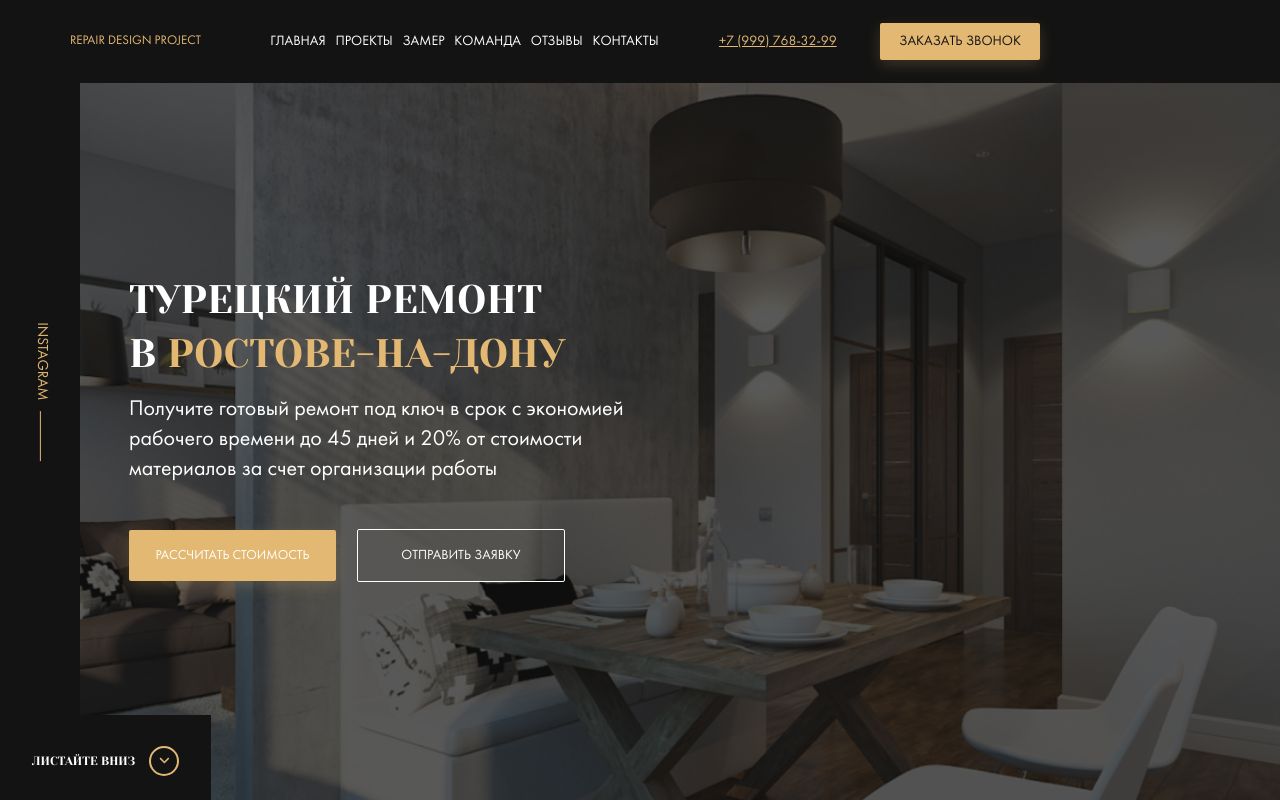
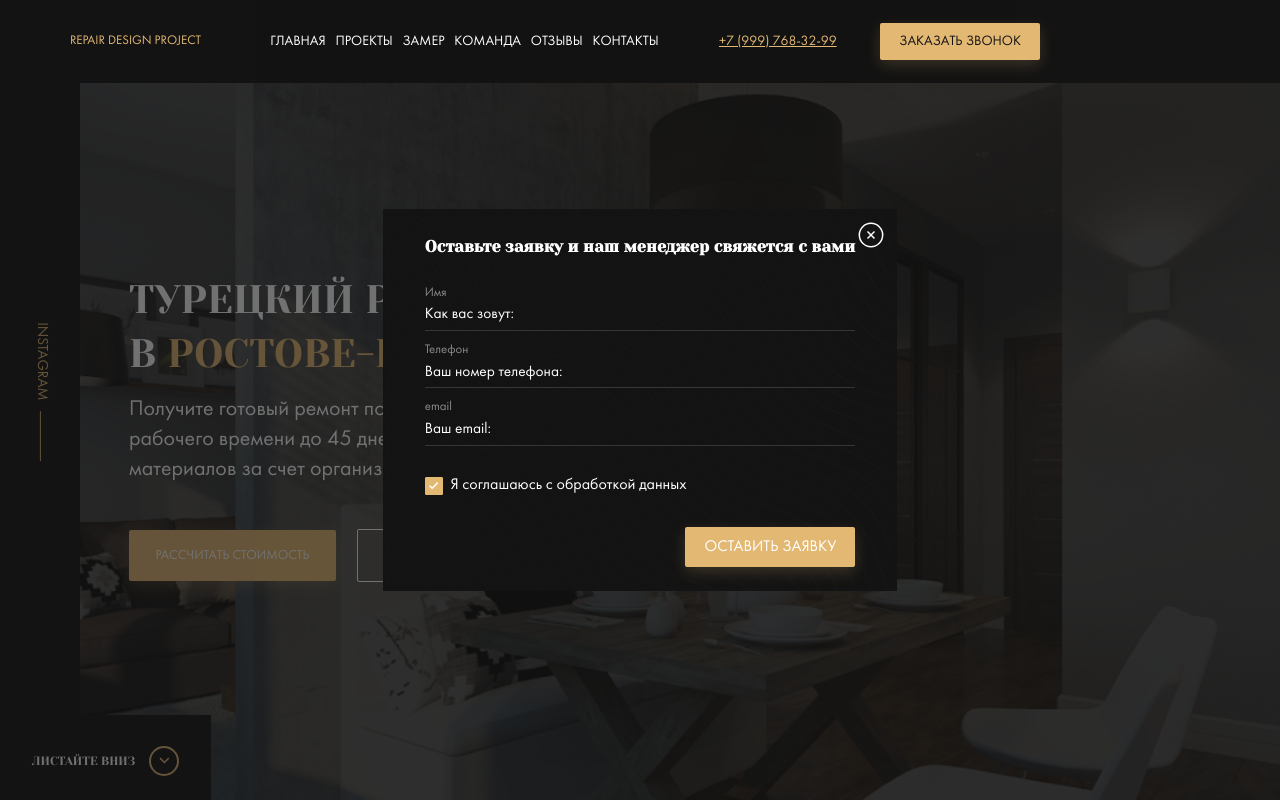
Before and after one commit to AlexGerman1337/trytogetbrain666, a website: page index.html in a window 1280 px wide. Shown: the top 800 px of the page. Drawn offline with Linux system fonts and the light colour scheme; files whose address does not match are found by name.

Commit message:
feat: add modal dialog

```diff
--- a/index.html
+++ b/index.html
@@ -297,7 +297,29 @@
   </section>
   <!-- /.section types -->
 </main>
-
+<div class="modal">
+  <div class="modal__dialog">
+    <button class="modal__close"></button>
+      <h3 class="modal__title">Оставьте заявку и наш менеджер свяжется с вами</h3>
+      <form action="#" class="form modal__form">
+        <label for="user-name" class="label form__label label--light">Имя</label>
+        <input type="text" class="input form__input modal__input" id="user-name" placeholder="Как вас зовут:">
+        <label for="user-phone" class="label form__label label--light">Телефон</label>
+        <input type="tel" class="input form__input modal__input" id="user-phone" placeholder="Ваш номер телефона:">
+        <label for="user-email" class="label form__label label--light">email</label>
+        <input type="email" class="input form__input modal__input" id="user-email" placeholder="Ваш email:">
+        <div class="policy modal__policy">
+          <input type="checkbox" name="policy-checkbox" id="policy-checkbox" class="policy__checkbox" checked>
+          <label for="policy-checkbox" class="policy__label">Я соглашаюсь с обработкой данных</label>
+        </div>
+        <!-- /.policy -->
+        <button class="button button--primary modal__button">Оставить заявку</button>
+      </form>
+      <!-- /.form modal__form -->
+  </div>
+  <!-- /.modal__dialog -->
+</div>
+<!-- /.modal -->
 
 </body>
 </html>
--- a/sass/style.sass
+++ b/sass/style.sass
@@ -8,5 +8,6 @@
 @import 'templates/hero'
 @import 'templates/control'
 @import 'templates/types'
+@import 'templates/modal'
 
 @import 'media'
--- /dev/null
+++ b/sass/templates/_modal.sass
@@ -0,0 +1,85 @@
+.modal
+  position: fixed
+  left: 0
+  top: 0
+  bottom: 0
+  right: 0
+  width: 100%
+  height: 100%
+  background-color: rgba($dark, 0.6)
+  display: flex
+  align-items: center
+  justify-content: center
+  &__dialog
+    position: relative
+    background: $dark url('../img/bg-lines.svg') no-repeat center
+    padding: 2.357rem 3.5rem 1.928rem
+    color: $light
+    z-index: 1
+  &__close
+    position: absolute
+    right: 0
+    top: 0
+    width: 28px
+    height: 28px
+    background: transparent url('../img/close.svg') no-repeat center
+    border: none
+    margin: 12px
+    cursor: pointer
+  &__title
+    font-family: 'Yeseva One', cursive
+    font-size: 1.357rem
+    text-align: center
+    margin: 0
+    margin-bottom: 2.428rem
+    max-width: 36.35rem
+  &__form
+    display: flex
+    flex-direction: column
+  &__input
+    margin-bottom: 3.428rem
+    &:last-of-type
+    margin-bottom: 1rem
+  &__policy
+    margin-bottom: 2.7rem
+  &__button
+    align-self: flex-end
+
+
+
+
+
+
+  .label
+    font-size: 1.07rem
+    &--light
+      color: rgba($light, 0.5)
+  .input
+    background-color: transparent
+    border: none
+    border-bottom: 1px solid rgba(255, 255, 255, 0.15)
+    font-size: 1.285rem
+    color: $light
+    padding: 0.5rem 0
+    &::placeholder
+      color: $light
+
+  .policy
+    &__checkbox
+      opacity: 0
+      visibility: hidden
+      &:checked +
+        .policy__label
+          &::before
+            background: $primary url('../img/check.svg') no-repeat center / 0.8rem
+    &__label
+      display: flex
+      align-items: center
+      &::before
+        content: ''
+        width: 18px
+        height: 18px
+        border: 1px solid $primary
+        border-radius: 1px
+        cursor: pointer
+        margin-right: 0.64rem
--- a/sass/templates/_types.sass
+++ b/sass/templates/_types.sass
@@ -15,7 +15,7 @@
       line-height: 28px
       margin-top: 100px
     &__decrtiption
-      font-family: FuturaBookC
+      font-family: 'FuturaBookC'
       max-width: 730px
       font-style: normal
       font-weight: normal
```
Also changed, not shown: css/style.css, img/bg-lines.svg (added), img/check.svg (added), img/close.svg (added), sass/_interface.sass (line endings or trailing spaces).
